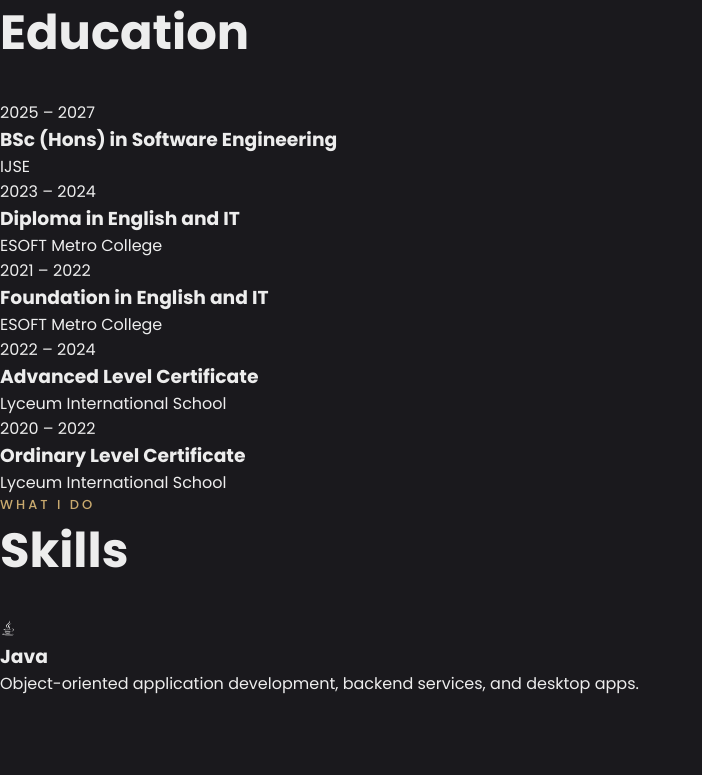
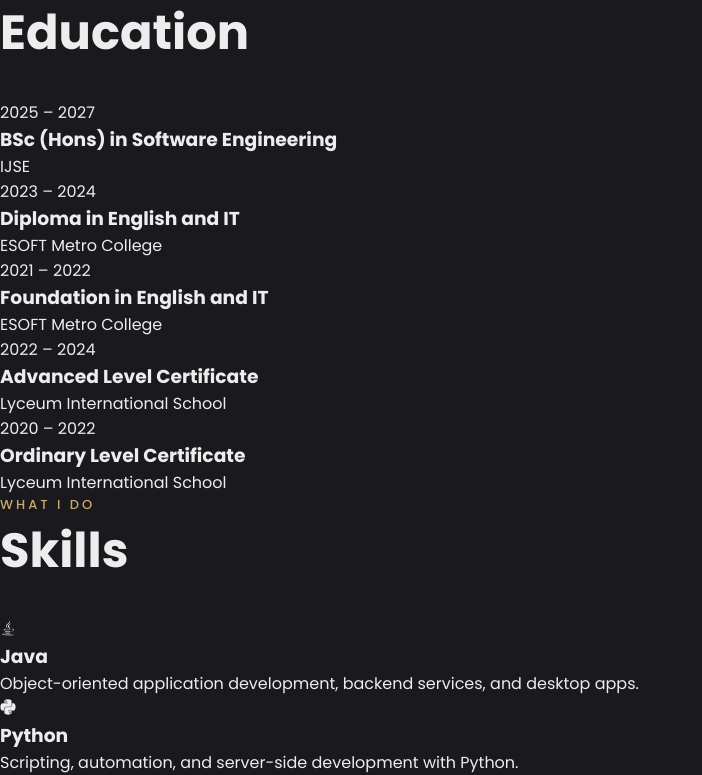
Before and after one commit to MalinduJayasinghe/Personal_Portfolio, a plain HTML site: page index.html in a window 1280 px wide. Shown: the part 1121-1896 px from the top of the page, without its empty margins (0-702 px from the left). Before the commit the page ends 1817 px from the top, so only its background shows below. Drawn offline with nearby package versions, Linux system fonts and the light colour scheme.

Commit message:
added python skill card

```diff
--- a/index.html
+++ b/index.html
@@ -197,6 +197,17 @@
                     <p>Object-oriented application development, backend services, and desktop apps.</p>
                 </div>
 
+                <!-- Skill Card — Python -->
+                <div class="skill-card">
+                    <div class="skill-card-header">
+                        <div class="skill-icon">
+                            <i class="devicon-python-plain"></i>
+                        </div>
+                        <h3>Python</h3>
+                    </div>
+                    <p>Scripting, automation, and server-side development with Python.</p>
+                </div>
+
             </div>
 
         </div>
```
